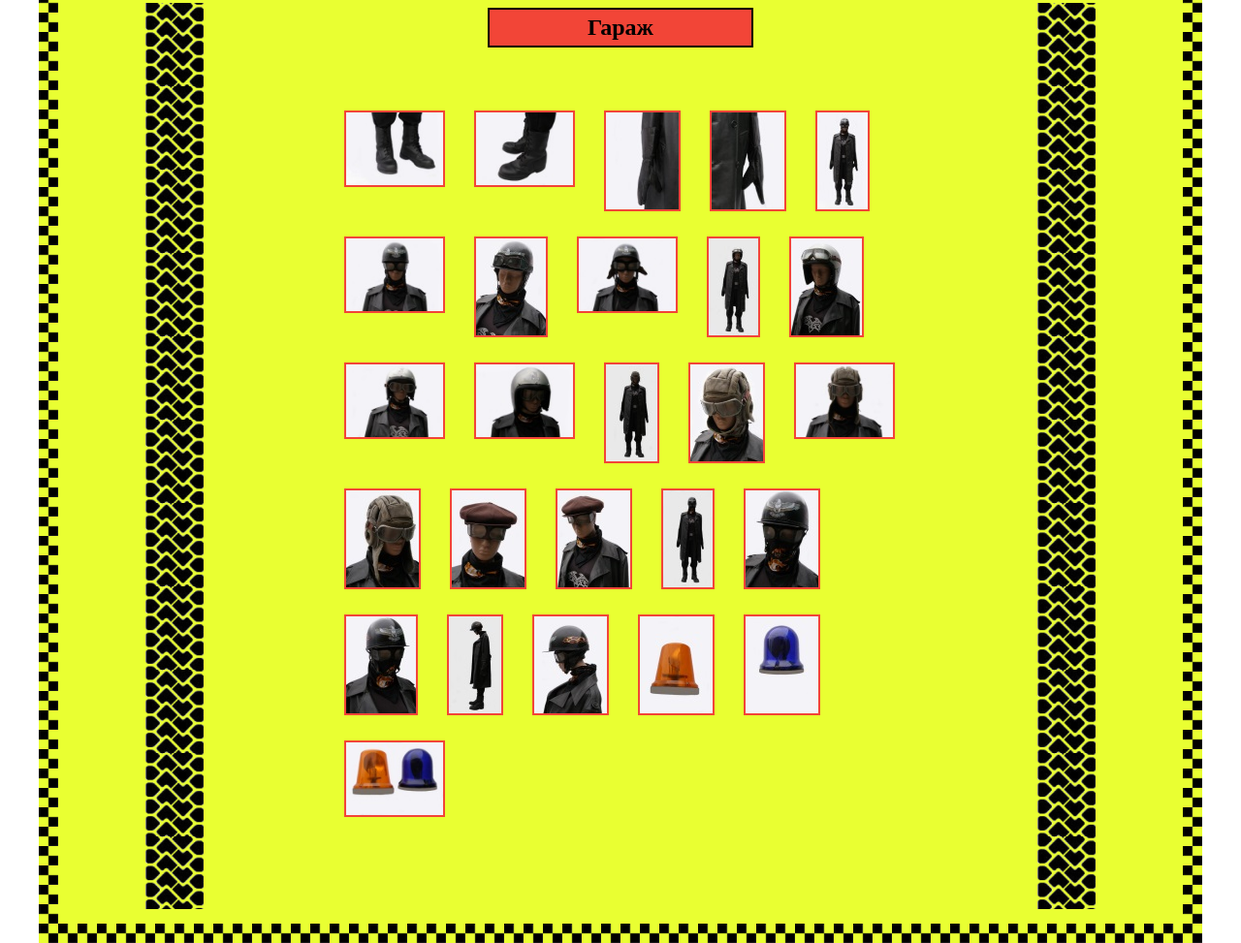
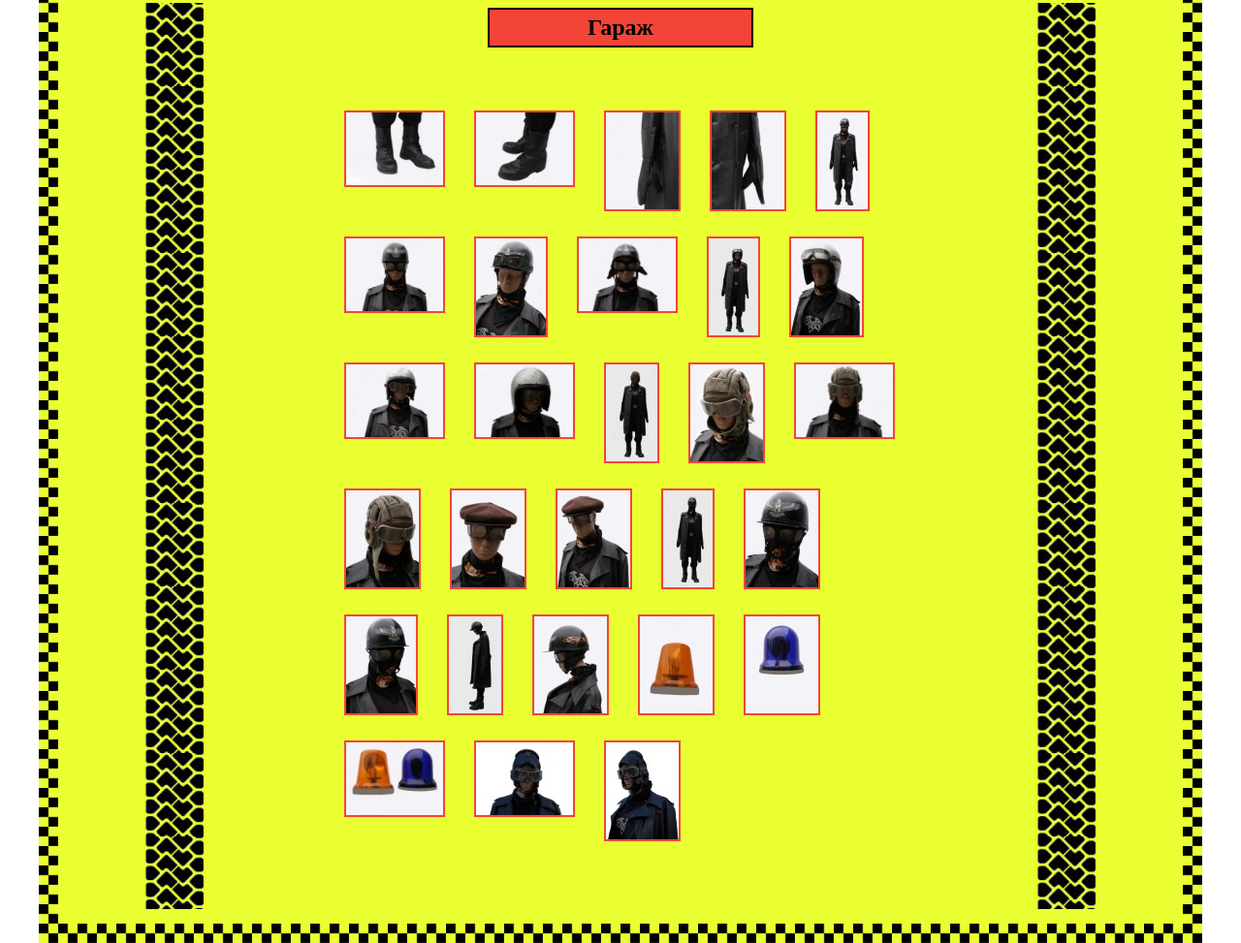
Before and after one commit to vladvasylets/REM, a plain HTML site: page REM/garage.html in a window 1280 px wide. Shown: the part 247-1220 px from the top of the page at 97% size. Drawn offline with nearby package versions, Linux system fonts and the light colour scheme.

Commit message:
add 2 photos to garage section

```diff
--- a/REM/garage.html
+++ b/REM/garage.html
@@ -85,6 +85,8 @@
                         <li><a href="images/garage/big/26.jpg"><img src="images/garage/small/26.jpg"></a></li>
                         <li><a href="images/garage/big/27.jpg"><img src="images/garage/small/27.jpg"></a></li>
                         <li><a href="images/garage/big/28.jpg"><img src="images/garage/small/28.jpg"></a></li>
+                        <li><a href="images/garage/big/29.jpg"><img src="images/garage/small/29.jpg"></a></li>
+                        <li><a href="images/garage/big/30.jpg"><img src="images/garage/small/30.jpg"></a></li>
                     </ul>
                 </div>
             </div>
```
Also changed, not shown: REM/images/garage/big/29.JPG (added), REM/images/garage/big/30.JPG (added), REM/images/garage/small/29.jpg (added), REM/images/garage/small/30.jpg (added).
